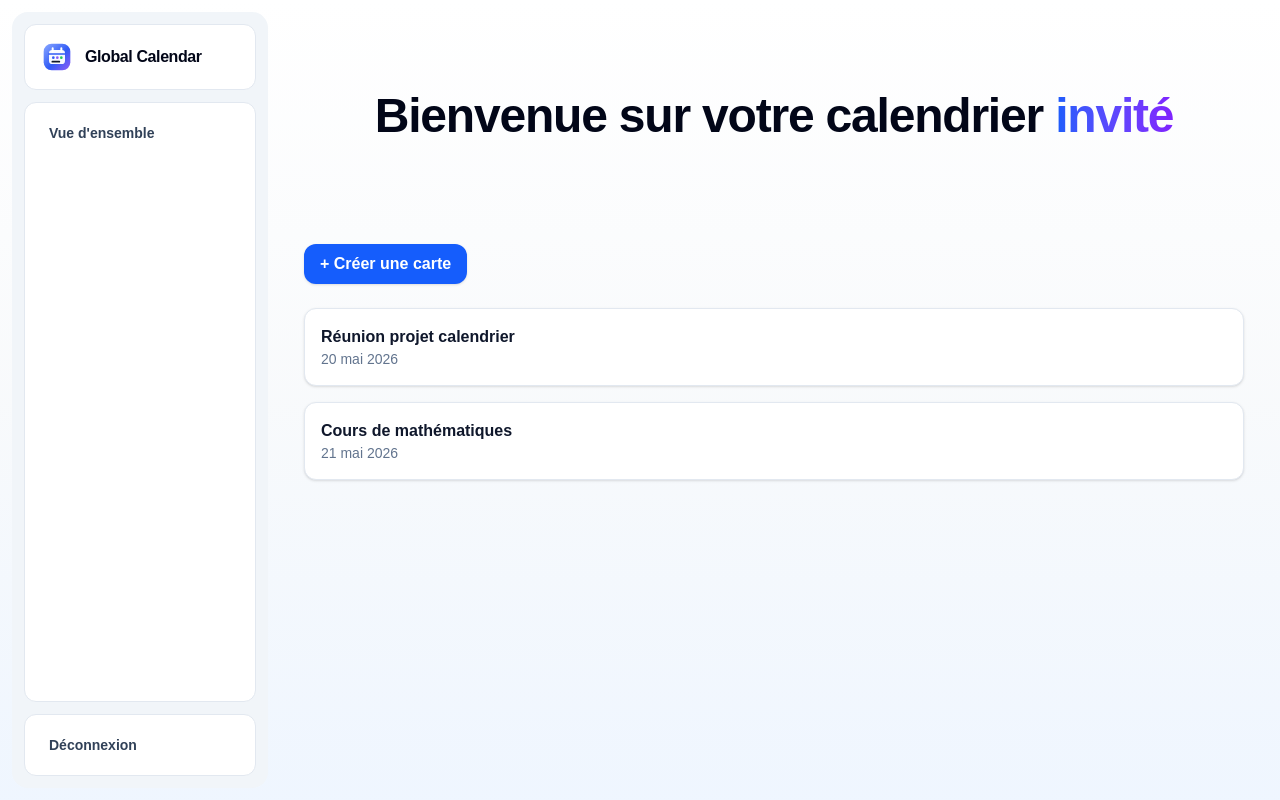
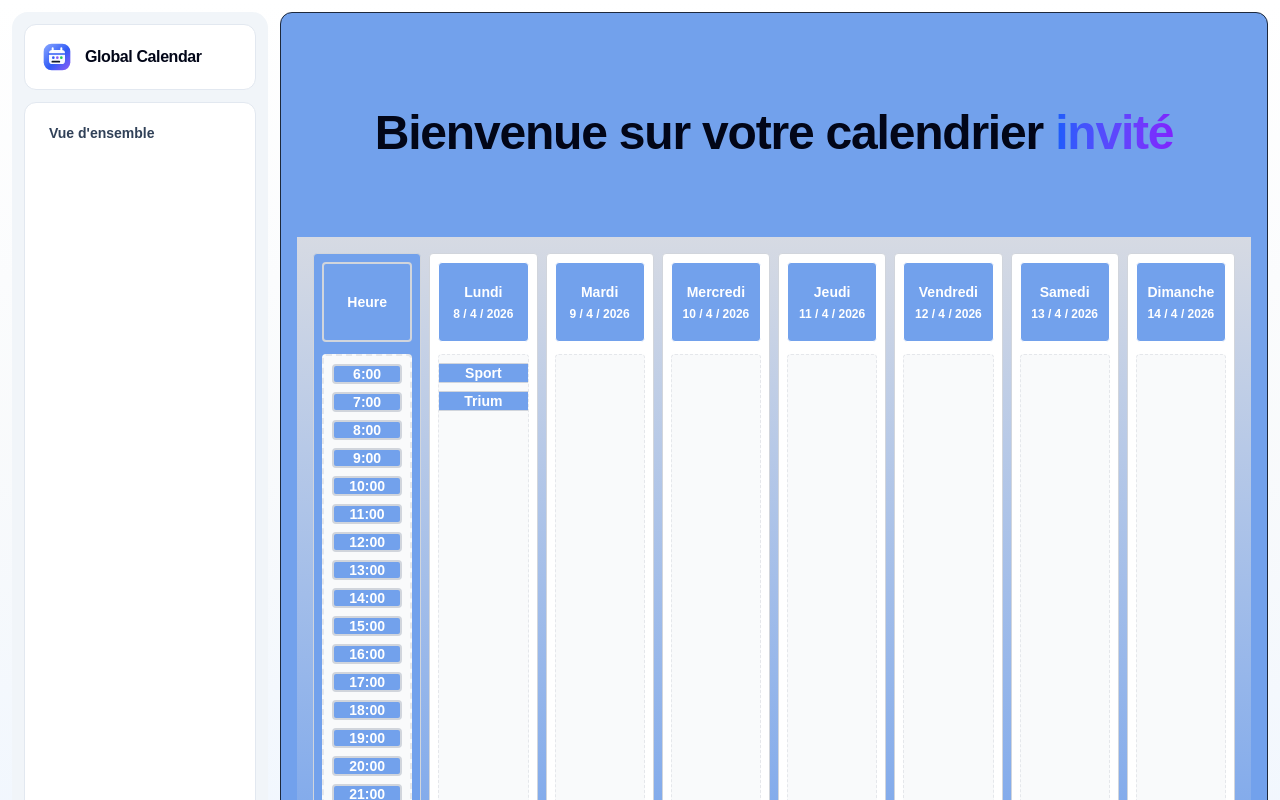
Before and after one commit to GoulvenBonmarchand/Global-Calendar, a Next.js app in the folder global-calendar/: page /calendar in a window 1280 px wide. Shown: the top 800 px of the page. Built offline with nearby package versions, Linux system fonts and the light colour scheme.

Commit message:
grid-calendar

```diff
--- a/global-calendar/src/app/calendar/page.tsx
+++ b/global-calendar/src/app/calendar/page.tsx
@@ -1,5 +1,6 @@
 import WelcomeBanner from "@/components/calendar/WelcomeBanner";
-import CalendarPreview from "@/app/calendar/CalendarPreview";
+import CalendarGrid from "@/components/calendar/CalendarGrid"
+
 
 export default async function CalendarPage({
   searchParams,
@@ -7,11 +8,11 @@ export default async function CalendarPage({
   searchParams: Promise<{ username?: string }>;
 }) {
   const { username } = await searchParams;
+  return (
 
-  return (
-    <main>
+    <main className="flex-1 rounded-xl bg-[#72a1ec] p-4 border border-slate-800 ">
       <WelcomeBanner username={username} />
-      <CalendarPreview />
-    </main>
+        <CalendarGrid />
+      </main>
   );
 }
```
